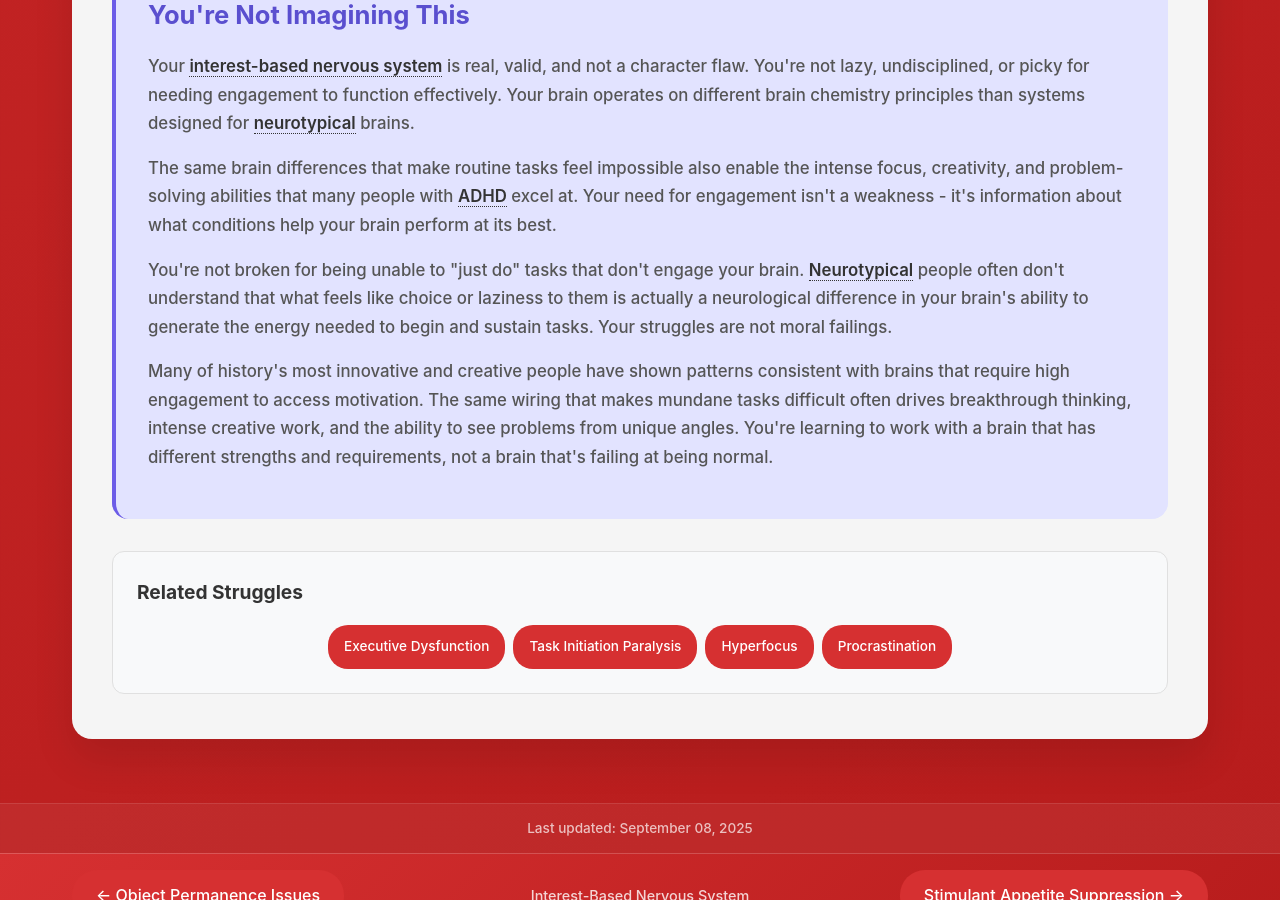
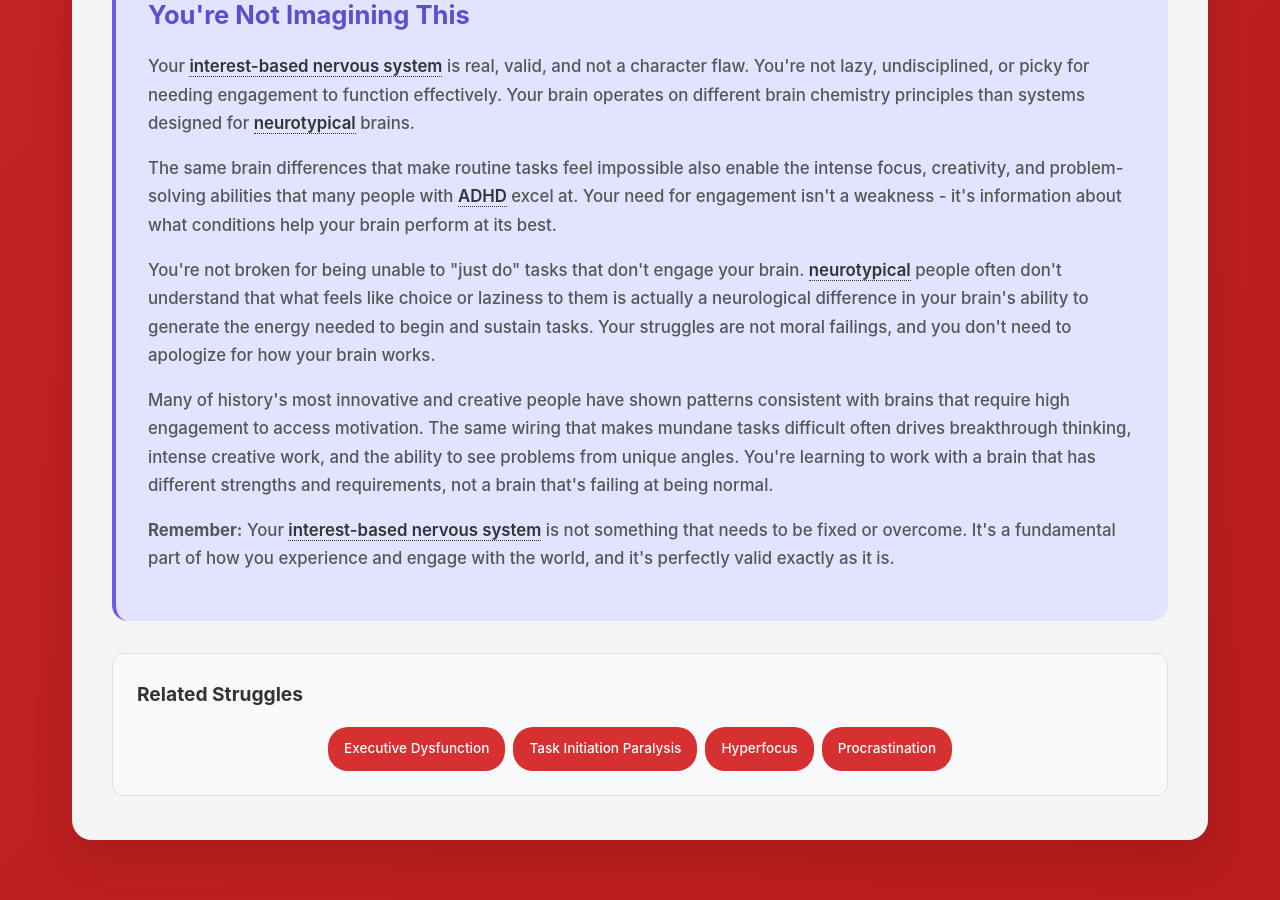
Before and after one commit to neurodivergent-survival-guide/neurodivergent-survival-guide, a Jekyll site: the page built from struggles/interest-based-nervous-system.html, in a window 1280 px wide and 900 px high, scrolled down 4828 px. Built offline with Jekyll 4.4.1, drawn with Linux system fonts in a browser that asks for light colours.

Commit message:
Update interest-based-nervous-system.html

```diff
--- a/struggles/interest-based-nervous-system.html
+++ b/struggles/interest-based-nervous-system.html
@@ -129,9 +129,13 @@ search_terms: ["only focus interesting", "boring tasks impossible", "brain won't
 
         <p>The same brain differences that make routine tasks feel impossible also enable the intense focus, creativity, and problem-solving abilities that many people with <span class="jargon">ADHD<span class="tooltip">Attention Deficit Hyperactivity Disorder - often characterized by interest-based attention patterns</span></span> excel at. Your need for engagement isn't a weakness - it's information about what conditions help your brain perform at its best.</p>
 
-        <p>You're not broken for being unable to "just do" tasks that don't engage your brain. <span class="jargon">Neurotypical<span class="tooltip">Having a brain that functions in ways considered typical by society</span></span> people often don't understand that what feels like choice or laziness to them is actually a neurological difference in your brain's ability to generate the energy needed to begin and sustain tasks. Your struggles are not moral failings.</p>
+        <p>You're not broken for being unable to "just do" tasks that don't engage your brain. <span class="jargon">neurotypical<span class="tooltip">Having a brain that functions in ways considered typical by society</span></span> people often don't understand that what feels like choice or laziness to them is actually a neurological difference in your brain's ability to generate the energy needed to begin and sustain tasks. Your struggles are not moral failings, and you don't need to apologize for how your brain works.</p>
 
         <p>Many of history's most innovative and creative people have shown patterns consistent with brains that require high engagement to access motivation. The same wiring that makes mundane tasks difficult often drives breakthrough thinking, intense creative work, and the ability to see problems from unique angles. You're learning to work with a brain that has different strengths and requirements, not a brain that's failing at being normal.</p>
+
+        <div class="highlight-box">
+            <p><strong>Remember:</strong> Your <span class="jargon">interest-based nervous system<span class="tooltip">The way ADHD brains require Interest, Challenge, Novelty, or Urgency to access motivation and sustained attention</span></span> is not something that needs to be fixed or overcome. It's a fundamental part of how you experience and engage with the world, and it's perfectly valid exactly as it is.</p>
+        </div>
     </div>
 
     <div class="related-struggles">
```
